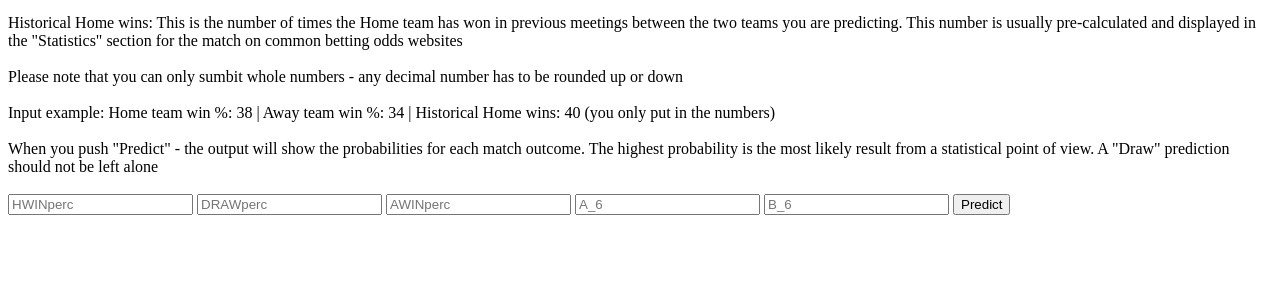
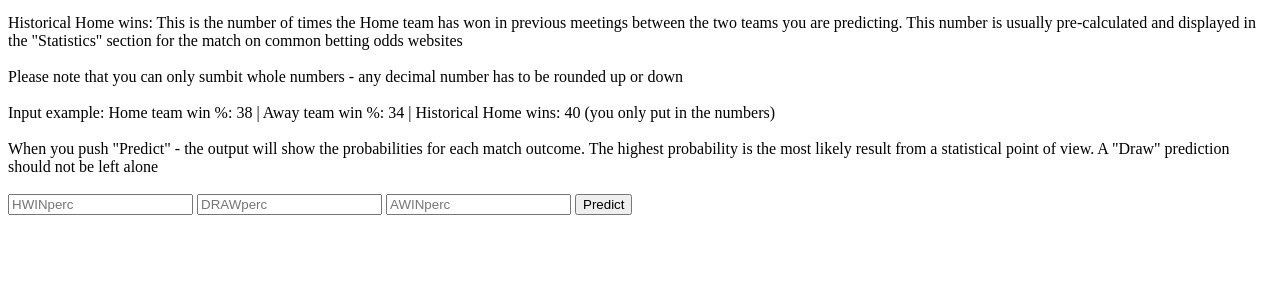
Before and after one commit to audunkn/pl_match_predictor, a Flask app: page / in a window 1280 px wide. Shown: the part 246-546 px from the top of the page. Run offline with Flask 2, Linux system fonts and the light colour scheme; parts of the project's set-up code (start-up, migrations or seed data) failed here and were passed over.

Commit message:
Add files via upload

```diff
--- a/templates/index.html
+++ b/templates/index.html
@@ -43,8 +43,6 @@
     	<input type="text" name="HWINperc" placeholder="HWINperc" required="required" />
         <input type="text" name="DRAWperc" placeholder="DRAWperc" required="required" />
 		<input type="text" name="AWINperc" placeholder="AWINperc" required="required" />
-        <input type="text" name="A_6" placeholder="A_6" required="required" />
-        <input type="text" name="B_6" placeholder="B_6" required="required" />
         <button type="submit" class="btn btn-primary btn-block btn-large">Predict</button>
     </form>
 
```
